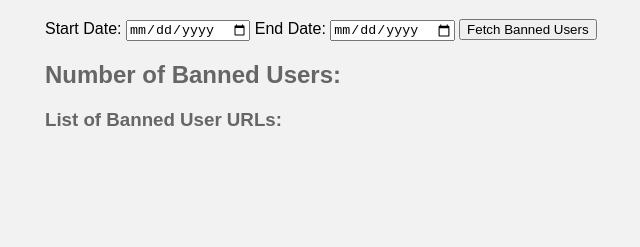
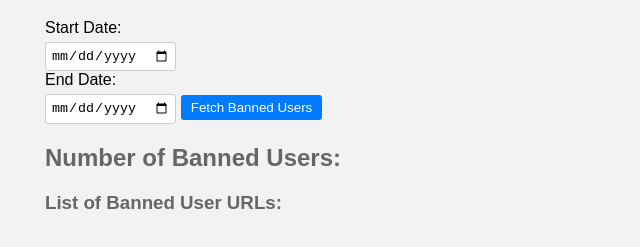
Before and after one commit to Bohaska/banned_manifold_users, a plain HTML site: page index.html in a window 1280 px wide. Shown: the part 81-328 px from the top of the page, without its empty margins (195-835 px from the left). Drawn offline with Linux system fonts and the light colour scheme.

Commit message:
Update styles.css

```diff
--- a/styles.css
+++ b/styles.css
@@ -43,6 +43,34 @@ a:hover {
   text-decoration: underline;
 }
 
+.form {
+  margin-bottom: 20px;
+}
+
+label {
+  display: block;
+  margin-bottom: 5px;
+}
+
+input[type="date"] {
+  padding: 5px;
+  border: 1px solid #ccc;
+  border-radius: 3px;
+}
+
+button {
+  padding: 5px 10px;
+  background-color: #007bff;
+  color: #fff;
+  border: none;
+  border-radius: 3px;
+  cursor: pointer;
+}
+
+button:hover {
+  background-color: #0056b3;
+}
+
 .loading {
   display: none;
   width: 40px;
```
